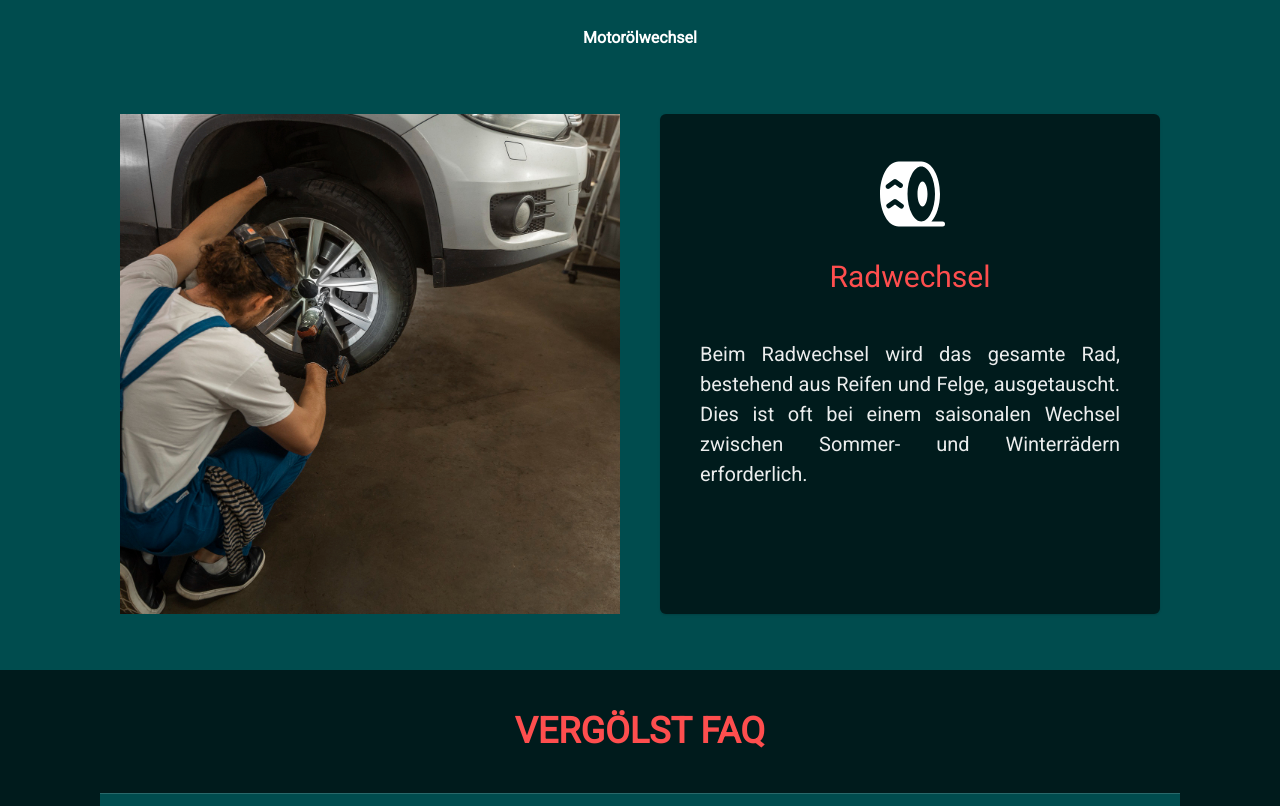
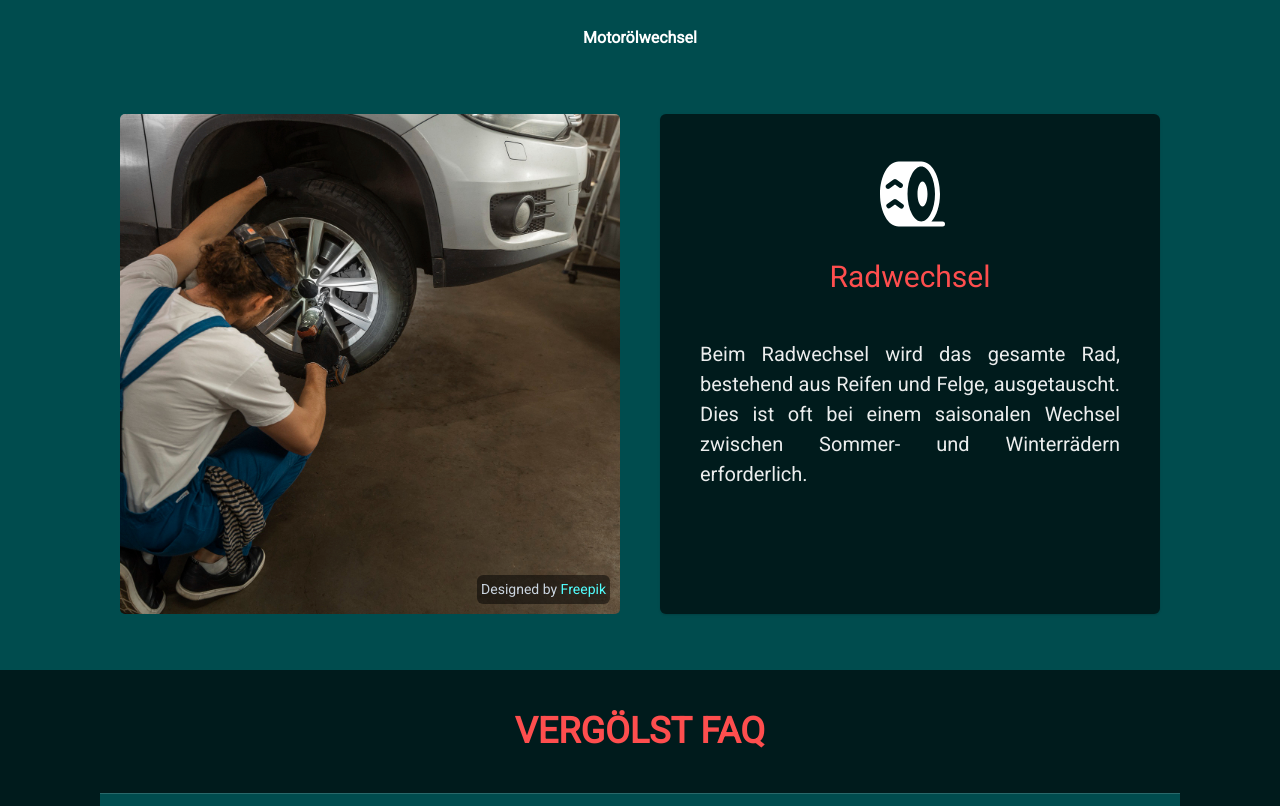
Before and after one commit to Raitis128/Raderdienst, a React (Vite) app: page / in a window 1280 px wide. Shown: the part 1421-2227 px from the top of the page. Built offline with nearby package versions, Linux system fonts and the light colour scheme.

Commit message:
Fix freepik text for mobile devices, add freepik text to services photos

```diff
--- a/src/components/Banner.tsx
+++ b/src/components/Banner.tsx
@@ -53,6 +53,7 @@ const Banner = ({ slides }: Props) => {
                 bgColor={"rgba(0, 27, 28, 0.6)"}
                 color="white"
                 p={5}
+                pb={10}
                 justifyContent="center"
               >
                 <Heading as="h1" size="xl" textAlign={"center"}>
--- a/src/components/Services.tsx
+++ b/src/components/Services.tsx
@@ -6,11 +6,13 @@ import {
   Flex,
   Heading,
   Image,
+  Link,
   Tab,
   TabList,
   TabPanel,
   TabPanels,
   Tabs,
+  Text,
 } from "@chakra-ui/react";
 import services from "../data/services";
 
@@ -66,13 +68,37 @@ const Services = () => {
                 alignItems="center"
                 justifyContent="center"
                 flexDirection={{ base: "column", lg: "row" }}
+                position="relative"
               >
+                <Box position="relative">
                   <Image
                     src={service.image}
                     alt={service.heading}
                     boxSize={{ base: "500px" }}
                     objectFit="cover"
+                    borderRadius={5}
                   />
+                  <Text
+                    position="absolute"
+                    bottom="10px"
+                    right="10px"
+                    fontSize="sm"
+                    color="gray.300"
+                    bg="rgba(0, 0, 0, 0.5)"
+                    p={1}
+                    borderRadius="md"
+                  >
+                    Designed by{" "}
+                    <Link
+                      href="https://www.freepik.com/popular-photos"
+                      color={"blue.300"}
+                      rel="noopener noreferrer"
+                      isExternal
+                    >
+                      Freepik
+                    </Link>
+                  </Text>
+                </Box>
                 <Card
                   bgColor={"blue.900"}
                   p={5}
```
Lines whose indentation alone changed are shown as unchanged.
